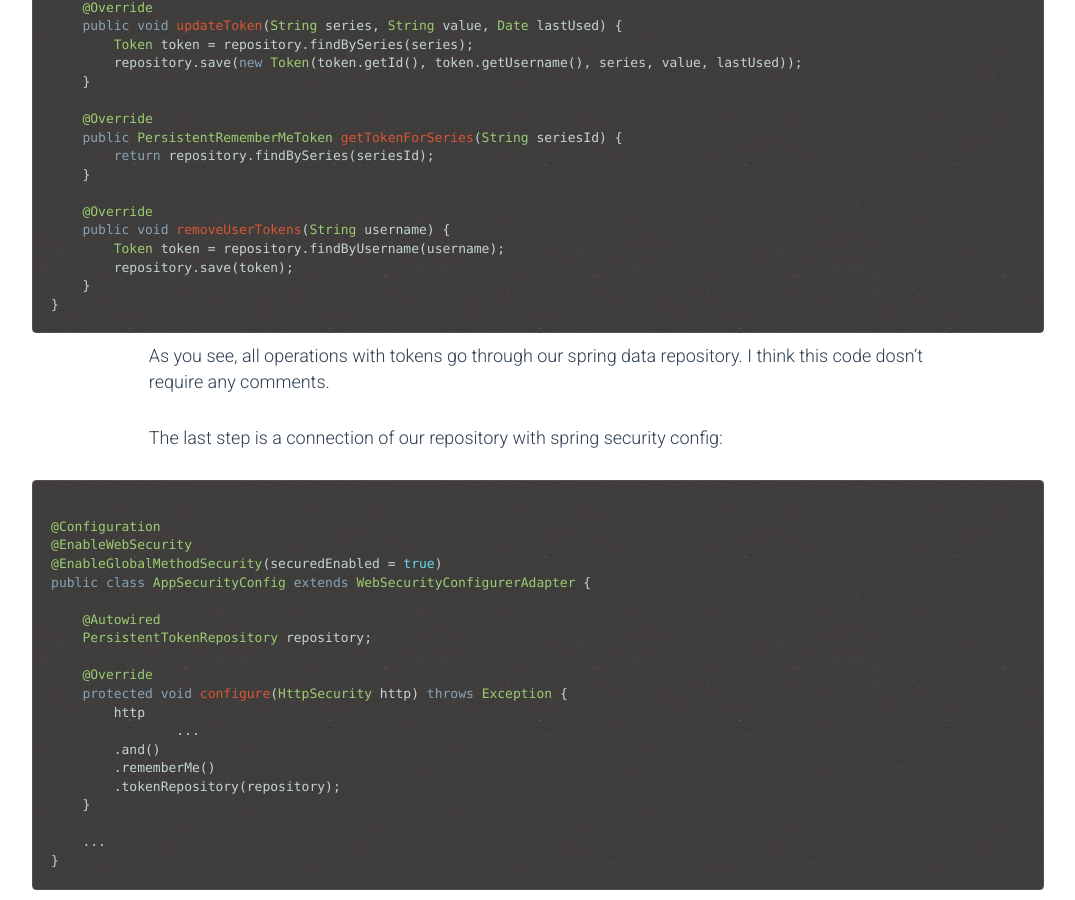
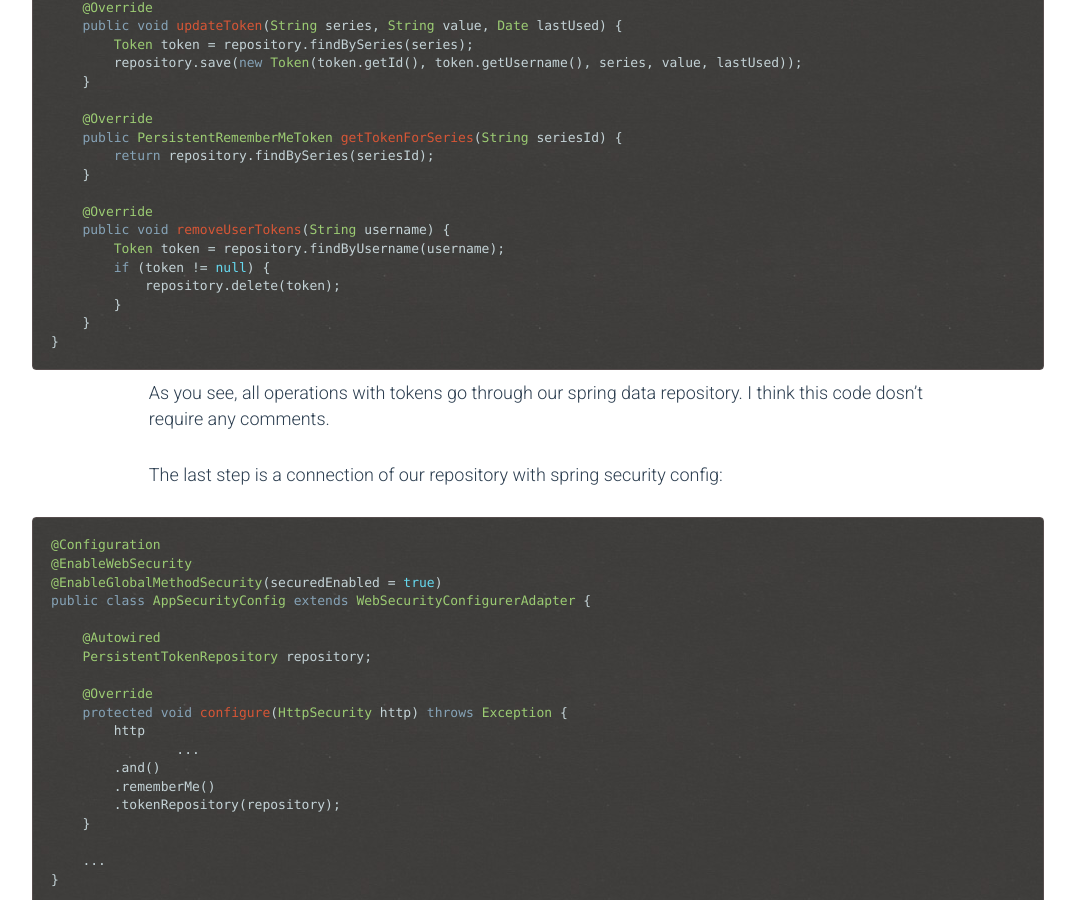
Before and after one commit to dimafeng/dimafeng.github.io, a Jekyll site: the page built from _posts/2015-06-22-remember-me.markdown, in a window 1280 px wide and 900 px high, scrolled down 1777 px. Shown: the whole window, without its empty margins (102-1177 px from the left). Built offline with Jekyll 4.4.1, drawn with Linux system fonts in a browser that asks for light colours; nearby versions of some CDN libraries; comment, search, counter and statistics services are not loaded.

Commit message:
remember-me fixes

```diff
--- a/_posts/2015-06-22-remember-me.markdown
+++ b/_posts/2015-06-22-remember-me.markdown
@@ -85,7 +85,9 @@ public class TokenService implements PersistentTokenRepository {
     @Override
     public void removeUserTokens(String username) {
         Token token = repository.findByUsername(username);
-        repository.save(token);
+        if (token != null) {
+            repository.delete(token);
+        }
     }
 }
 {% endhighlight %}
```
